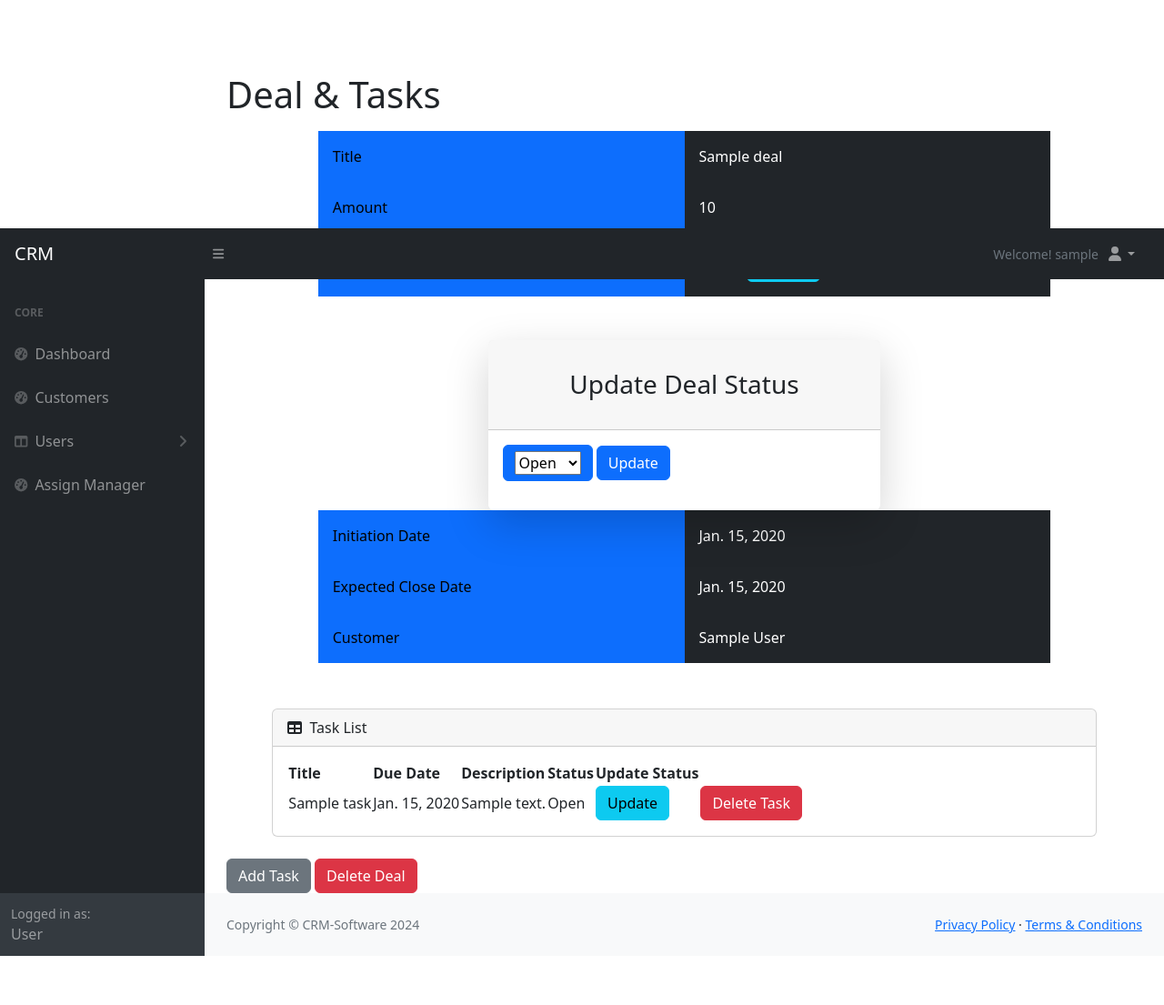
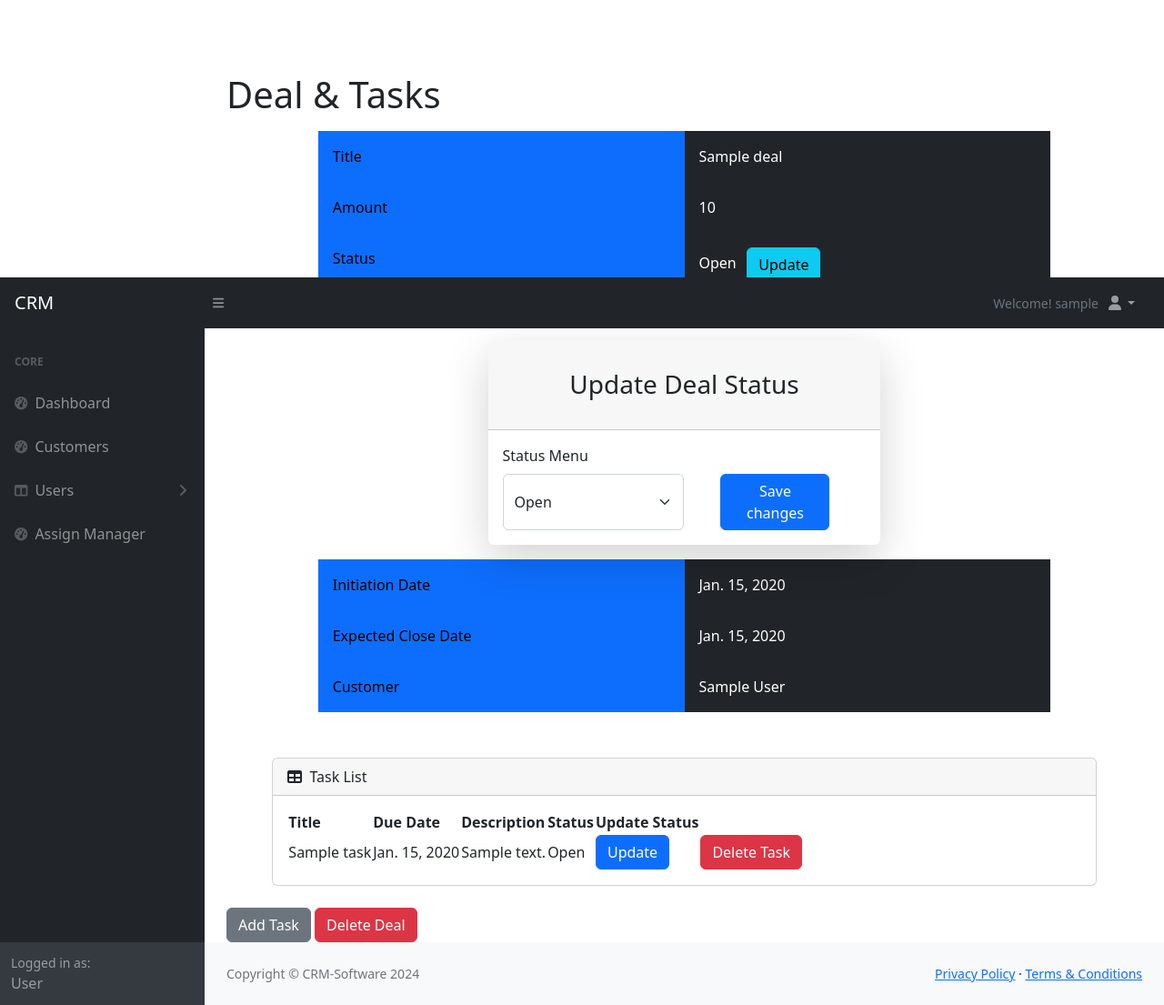
Before and after one commit to Ashir1501/crm, a Django app: page /customer/dtf/1 in a window 1280 px wide, after a click on "Update". Shown: the whole page at 91% size. Before the commit the page ends 1051 px from the top, so only its background shows below. Run offline with Django 4.2, Linux system fonts and the light colour scheme; a user stored in the database is signed in; tables that the repository leaves empty hold one stand-in row (values such as "Sample post"); some libraries are stand-ins or nearby versions.

Commit message:
refactor: Used Ajax to Update Deals and Task status
Instead of traditional reloding i used ajax to update status of deals and tasks
and some minor changes to styles

```diff
--- a/crmManagerApp/views.py
+++ b/crmManagerApp/views.py
@@ -6,6 +6,8 @@
 from django.db.models import Q
 from django.utils import timezone
 from datetime import datetime, date, time, timedelta
+from django.views.decorators.csrf import csrf_exempt
+from django.http import JsonResponse
 
 # Create your views here.
 
@@ -154,28 +156,33 @@
     }
     return render(request,'deal_task.html',context)
 
-
+@csrf_exempt
 def updateDealStatus(request,pk):
-    deal = get_object_or_404(Deal,pk=pk)
-    if request.method == 'POST':
+    print(161)
+    if request.method == 'POST' and request.headers.get('x-requested-with') == 'XMLHttpRequest':
+        print('inside deal up',163)
+        deal = get_object_or_404(Deal,pk=pk)
         deal.deal_status = request.POST.get('update_deal_status')
         deal.save()
-    return redirect('dtf',deal.pk)
+        response_data={
+            'success':True,
+        }
+        return JsonResponse(response_data)
+    else:
+        return JsonResponse({'error':'Bad Request'})
 
-
+@csrf_exempt
 def updateTaskStatus(request,pk):
-    task = get_object_or_404(Task,pk=pk)
-    dealid = task.task_relatedToDeal.pk
-    deal = get_object_or_404(Deal,pk=dealid)
-    context={
-        'task':task,
-        'deal':deal
-    }
-    if request.method == 'POST':
+    if request.method == 'POST' and request.headers.get('x-requested-with') == 'XMLHttpRequest':
+        task = get_object_or_404(Task,pk=pk)
         task.task_status = request.POST.get('update_task_status')
         task.save()
-        return redirect('dtf',deal.pk)
-    return render(request,'update_task_status.html',context)
+        response_data={
+            'success':True,
+        }
+        return JsonResponse(response_data)
+    else:
+        return JsonResponse({'error':'Bad Request'})
 
 
 def delete_task(request, pk):
--- /dev/null
+++ b/static/css/customStyles.css
@@ -0,0 +1,12 @@
+#dealStatusU{
+    display: flex;
+}
+
+#dealStatusU select{
+    width: 50%;
+}
+
+#dealStatusU button{
+    width: 30%;
+    margin: auto;
+}
--- a/templates/base.html
+++ b/templates/base.html
@@ -13,6 +13,7 @@
         integrity="sha384-EVSTQN3/azprG1Anm3QDgpJLIm9Nao0Yz1ztcQTwFspd3yD65VohhpuuCOmLASjC" crossorigin="anonymous">
     <link rel="stylesheet" href="https://cdn.jsdelivr.net/npm/simple-datatables@latest/dist/style.css">
     <link href="{% static 'css/styles.css' %}" rel="stylesheet" />
+    <link href="{% static 'css/customStyles.css' %}" rel="stylesheet" />
     <script src="https://code.jquery.com/jquery-3.6.4.min.js"
     integrity="sha256-oP6HI9z1XaZNBrJURtCoUT5SUnxFr8s3BzRl+cbzUq8=" crossorigin="anonymous">
     </script>
--- a/templates/deal_task.html
+++ b/templates/deal_task.html
@@ -1,7 +1,7 @@
 {% extends 'base.html' %}
 {% load static %}
 {% block content %}
-<main">
+<main>
     <div class="container-fluid px-4">
         {% if messages %}
         <div class="container mt-3">
@@ -29,32 +29,30 @@
             </div>
             <div class="row">
                 <div class="col-md-6 bg-primary text-black p-3">Status</div>
-                <div class="col-md-6 bg-dark text-white p-3"><span style="display: inline-block; margin-right: 2%;">{{ deal.deal_status }}</span> <a class="btn btn-info"
-                        onclick="updateDeal()" href="#id_update_deal_status" role="button">Update</a></div>
+                <div class="col-md-6 bg-dark text-white p-3">
+                    <span style="display: inline-block; margin-right: 2%;">{{ deal.deal_status }}</span>
+                    <a class="btn btn-info" onclick="updateDeal()" href="#id_update_deal_status"
+                        role="button">Update</a>
+                </div>
             </div>
             <div class="container" style="display: none;" id="id_update_deal_status">
                 <div class="row justify-content-center">
                     <div class="col-lg-7">
-                        <div class="card shadow-lg border-0 rounded-lg mt-5">
+                        <div class="card shadow-lg border-0 rounded-lg mt-5 mb-3">
                             <div class="card-header">
                                 <h3 class="text-center font-weight-light my-4">Update Deal Status</h3>
                             </div>
                             <div class="card-body">
-                                <form method="POST" action="{% url 'udealstatus' pk=deal.pk %}">
-                                    {% csrf_token %}
-                                    <div class="row mb-3">
-                                        <div class="col-md-6">
-                                            <button type="button" class="btn btn-primary" data-bs-toggle="dropdown">
-                                                <select name="update_deal_status">
-                                                    <option value="Open">Open</option>
-                                                    <option value="Lost">Lost</option>
-                                                    <option value="Closed">Closed</option>
-                                                </select>
-                                            </button>
-                                            <button type="submit" class="btn btn-primary btn-block">Update</button>
-                                        </div>
-                                    </div>
-                                </form>
+                                <label class="form-label" for="update_deal_status">Status Menu</label>
+                                <div id="dealStatusU">
+                                    <select class="form-select" name="update_deal_status"
+                                        id="update_deal_status">
+                                        <option value="Open">Open</option>
+                                        <option value="Lost">Lost</option>
+                                        <option value="Closed">Closed</option>
+                                    </select>
+                                    <button type="button" onclick="updateDealStatus('{{ deal.id }}')" class="btn btn-primary btn-block">Save changes</button>
+                                </div>
                             </div>
                         </div>
                     </div>
@@ -98,9 +96,49 @@
                             <td>{{ task.task_dueDate }}</td>
                             <td>{{ task.task_description }}</td>
                             <td>{{ task.task_status }}</td>
-                            <td><a class="btn btn-info" href="{% url 'utaskstatus' pk=task.pk %}" role="button">Update</a></td>
-                            <td><a href="{% url 'delete_task' pk=task.pk %}"><button class="btn btn-danger btn-block">Delete Task</button></a></td>
+                            <td>
+                                <button type="button" class="btn btn-primary" data-bs-toggle="modal"
+                                    data-bs-target="#exampleModal-{{ forloop.counter0 }}">
+                                    Update
+                                </button>
+                            </td>
+                            <td><a href="{% url 'delete_task' pk=task.pk %}"><button
+                                        class="btn btn-danger btn-block">Delete Task</button></a></td>
                         </tr>
+                        <div class="modal fade" id="exampleModal-{{ forloop.counter0 }}" tabindex="-1"
+                            aria-labelledby="exampleModalLabel" aria-hidden="true">
+                            <div class="modal-dialog">
+                                <div class="modal-content">
+                                    <div class="modal-header">
+                                        <h5 class="modal-title" id="exampleModalLabel">Task: {{ task.task_title }}
+                                        </h5>
+                                        <button type="button" class="btn-close" data-bs-dismiss="modal"
+                                            aria-label="Close">
+                                        </button>
+                                    </div>
+                                    <div class="modal-body">
+                                        <div class="row mb-3">
+                                            <div class="col-md-6">
+                                                <label class="form-label" for="update_task_status">Status Menu:</label>
+                                                <select class="form-select" id="update_task_status"
+                                                    name="update_task_status">
+                                                    <option value="Open">Open</option>
+                                                    <option value="Wait">Wait</option>
+                                                    <option value="Closed">Closed</option>
+                                                </select>
+                                            </div>
+                                        </div>
+                                    </div>
+                                    <div class="modal-footer">
+                                        <button type="button" class="btn btn-secondary"
+                                            data-bs-dismiss="modal">Close</button>
+                                        <button type="button" onclick="updateTask('{{ task.id }}')"
+                                            class="btn btn-primary">Save changes</button>
+                                    </div>
+
+                                </div>
+                            </div>
+                        </div>
                         {% endfor %}
                     </tbody>
                 </table>
@@ -165,11 +203,65 @@
         <div style="display: inline-block;">
             <a href="#toggblock"><button onclick="Block()" class="btn btn-secondary btn-block">Add
                     Task</button></a>
-            <a href="{% url 'delete_deal' pk=deal.pk %}"><button class="btn btn-danger btn-block">Delete Deal</button></a>
+            <a href="{% url 'delete_deal' pk=deal.pk %}"><button class="btn btn-danger btn-block">Delete
+                    Deal</button></a>
         </div>
     </div>
 </main>
+<script src="https://code.jquery.com/jquery-3.6.4.min.js"></script>
+<script src="https://cdn.jsdelivr.net/npm/sweetalert2@10"></script>
 <script>
+    function updateTask(taskpk) {
+        let selectedValue = $('#update_task_status').val();
+        $.ajax({
+            type: 'POST',
+            url: '/customer/updateTask/' + taskpk,
+            data: {
+                'update_task_status': selectedValue
+            },
+            success: function (response) {
+                Swal.fire({
+                    icon: 'success',
+                    title: 'Status Updated',
+                    showConfirmButton: false,
+                    timer: 2000
+                });
+
+                setTimeout(function () {
+                    location.reload();
+                }, 2000);
+            },
+            error: function (error) {
+                console.log(error);
+            }
+        });
+    }
+    function updateDealStatus(dealpk) {
+        let selectedValue = $('#update_deal_status').val();
+
+        $.ajax({
+            type: 'POST',
+            url: '/customer/updateDeal/' + dealpk,
+            data: {
+                'update_deal_status': selectedValue
+            },
+            success: function (response) {
+                Swal.fire({
+                    icon: 'success',
+                    title: 'Status Updated',
+                    showConfirmButton: false,
+                    timer: 2000
+                });
+
+                setTimeout(function () {
+                    location.reload();
+                }, 2000);
+            },
+            error: function (error) {
+                console.log(error);
+            }
+        });
+    }
     function Block() {
         let x = document.getElementById("toggblock");
         if (x.style.display === "none") {
```
